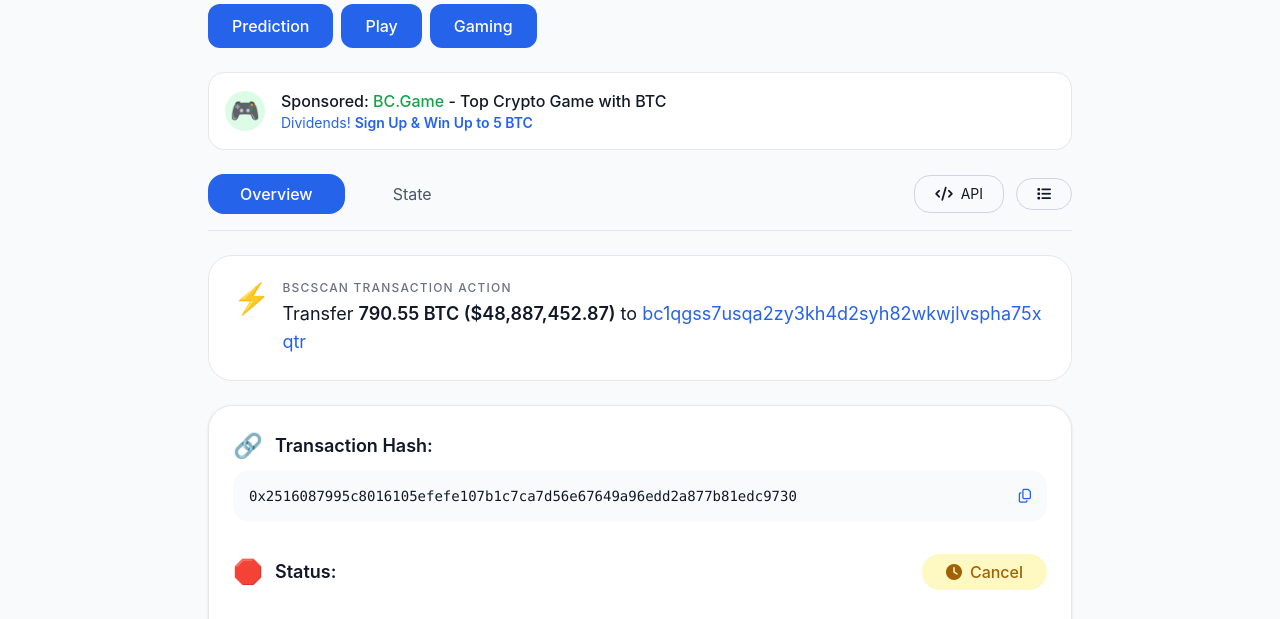
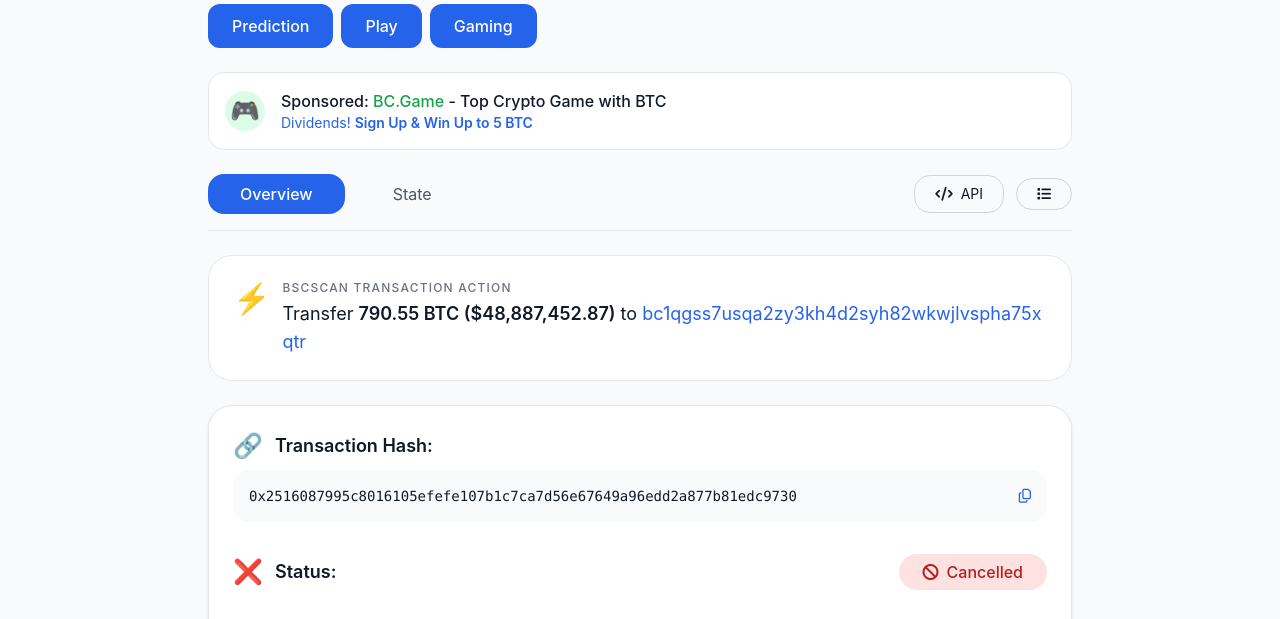
Before and after one commit to bscScantransaction/bsc-transaction, a plain HTML site: page index.html in a window 1280 px wide. Shown: the part 152-771 px from the top of the page. Drawn offline with nearby package versions, Linux system fonts and the light colour scheme.

Commit message:
Refactor transaction details and status display

```diff
--- a/index.html
+++ b/index.html
@@ -47,6 +47,7 @@
             </div>
         </div>
     </nav>
+
     <div class="max-w-4xl mx-auto px-4 py-6">
         <!-- Title -->
         <div class="flex items-center justify-between mb-6">
@@ -60,12 +61,14 @@
                 </button>
             </div>
         </div>
+
         <!-- Category Tabs -->
         <div class="flex gap-2 mb-6">
             <button class="bg-blue-600 text-white px-6 py-2.5 rounded-xl font-medium">Prediction</button>
             <button class="bg-blue-600 text-white px-6 py-2.5 rounded-xl font-medium">Play</button>
             <button class="bg-blue-600 text-white px-6 py-2.5 rounded-xl font-medium">Gaming</button>
         </div>
+
         <!-- Sponsored -->
         <div class="bg-white border border-gray-200 rounded-2xl p-4 mb-6 flex items-center gap-4">
             <div class="w-10 h-10 bg-green-100 rounded-full flex items-center justify-center text-2xl">🎮</div>
@@ -74,6 +77,7 @@
                 <p class="text-blue-600 text-sm">Dividends! <span class="font-semibold">Sign Up & Win Up to 5 BTC</span></p>
             </div>
         </div>
+
         <!-- Overview Tabs -->
         <div class="flex items-center gap-4 mb-6 border-b pb-4">
             <button class="bg-blue-600 text-white px-8 py-2 rounded-2xl font-medium">Overview</button>
@@ -89,6 +93,7 @@
                 </button>
             </div>
         </div>
+
         <!-- Transaction Action -->
         <div class="bg-white border border-gray-200 rounded-3xl p-6 mb-6">
             <div class="flex items-start gap-3">
@@ -102,6 +107,7 @@
                 </div>
             </div>
         </div>
+
         <!-- Main Transaction Info -->
         <div class="bg-white border border-gray-200 rounded-3xl p-6 transaction-card space-y-8">
             <!-- Hash -->
@@ -117,17 +123,19 @@
                     </button>
                 </div>
             </div>
-            <!-- Status -->
+
+            <!-- Status - CANCELLED -->
             <div class="flex items-center justify-between">
                 <div class="flex items-center gap-3">
-                    <span class="text-2xl">🛑</span>
+                    <span class="text-2xl">❌</span>
                     <p class="font-semibold text-lg">Status:</p>
                 </div>
-                <div class="bg-yellow-100 text-yellow-700 px-6 py-1.5 rounded-3xl flex items-center gap-2 font-medium">
-                    <i class="fa-solid fa-clock"></i>
-                    Cancel
+                <div class="bg-red-100 text-red-700 px-6 py-1.5 rounded-3xl flex items-center gap-2 font-medium">
+                    <i class="fa-solid fa-ban"></i>
+                    Cancelled
                 </div>
             </div>
+
             <!-- Block -->
             <div class="flex items-center justify-between">
                 <div class="flex items-center gap-3">
@@ -141,6 +149,7 @@
                     </div>
                 </div>
             </div>
+
             <!-- Timestamp -->
             <div class="flex items-center gap-3">
                 <span class="text-2xl">🕒</span>
@@ -149,7 +158,9 @@
                     July-03-2026 09:55:21 AM +UTC
                 </div>
             </div>
+
             <hr class="my-6">
+
             <!-- From -->
             <div>
                 <div class="flex items-center gap-3 mb-3">
@@ -163,6 +174,7 @@
                     </button>
                 </div>
             </div>
+
             <!-- To -->
             <div>
                 <div class="flex items-center gap-3 mb-3">
@@ -176,6 +188,7 @@
                     </button>
                 </div>
             </div>
+
             <!-- Value -->
             <div class="flex items-center justify-between">
                 <div class="flex items-center gap-3">
@@ -190,6 +203,7 @@
                     <div class="bg-gray-100 px-5 py-1.5 rounded-3xl">$48,887,452.87</div>
                 </div>
             </div>
+
             <!-- Fee -->
             <div class="flex items-center justify-between">
                 <div class="flex items-center gap-3">
@@ -201,6 +215,7 @@
                     <div class="bg-gray-100 px-5 py-1.5 rounded-3xl">$12,380</div>
                 </div>
             </div>
+
             <!-- Gas Price -->
             <div class="flex items-center gap-3">
                 <span class="text-2xl">❔</span>
@@ -209,6 +224,7 @@
             </div>
         </div>
     </div>
+
     <script>
         // Copy functionality
         document.querySelectorAll('button').forEach(btn => {
```
